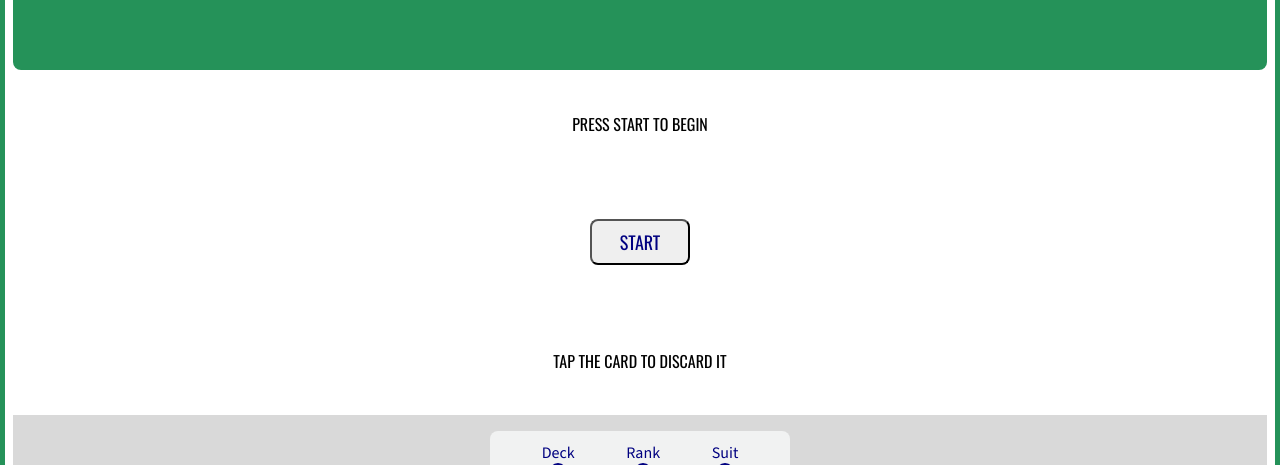
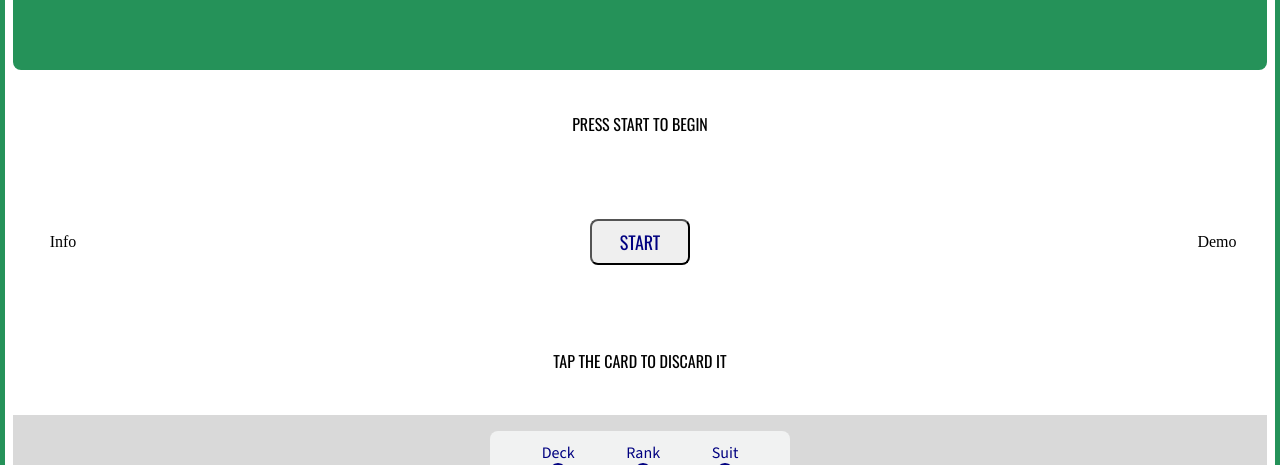
Before and after one commit to GMSoudersJr/card-workout, a SvelteKit app: page /cards in a window 1280 px wide. Shown: the part 172-637 px from the top of the page. Built offline with nearby package versions, Linux system fonts and the light colour scheme; a web font is replaced by a local one.

Commit message:
Start layout change for card page

```diff
--- a/src/routes/cards/+page.svelte
+++ b/src/routes/cards/+page.svelte
@@ -10,7 +10,12 @@
   import ShuffleButton from '$lib/components/cards/ShuffleButton.svelte';
 </script>
 
-<main>
+<div class="page-container">
+  <aside id="exercise-info" class="exercise-info">
+    Info
+  </aside>
+
+  <section class="current-card-section" id="current-card-section">
   {#if $theCurrentCard.length == 0 && $discardedCards.length == 0}
     <p class="oswald-header">
       PRESS START TO BEGIN
@@ -42,10 +47,23 @@
     <ShuffleButton />
     <p class="oswald-header">SHUFFLING CLEANS THE CARDS</p>
   {/if}
-</main>
+  </section>
+
+  <aside id="exercise-demo" class="exercise-demo">
+    Demo
+  </aside>
+</div>
 
 <style>
-  main {
+  .page-container {
+    display: grid;
+    grid-template-columns: 100px 1fr 100px;
+    grid-template-rows: 1fr;
+    justify-items: center;
+    align-items: center;
+  }
+  .current-card-section {
+    height: 100%;
     display: grid;
     grid-template-columns: 1fr;
     grid-template-rows: auto;
```
